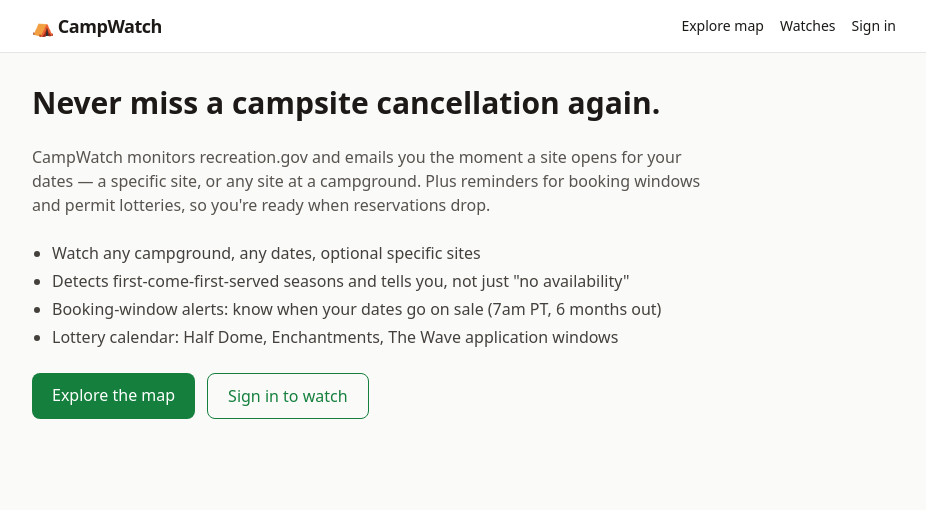
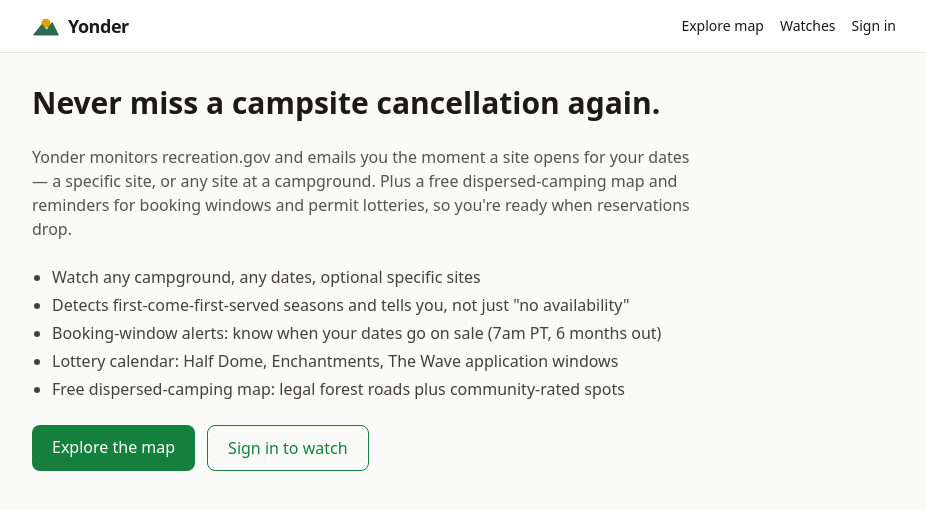
Before and after one commit to oliverklsov/campwatch, a Next.js app in the folder web/: page / in a window 1280 px wide. Shown: the top 510 px of the page, without its empty margins (176-1102 px from the left). Built offline with nearby package versions, Linux system fonts and the light colour scheme.

Commit message:
Rebrand to Yonder: logo, favicon, copy, user-agents

```diff
--- a/web/src/app/api/weather/route.ts
+++ b/web/src/app/api/weather/route.ts
@@ -4,7 +4,7 @@
 // every facility is on US federal land. Two hops: points -> forecast URL.
 // NWS asks for a descriptive User-Agent.
 export const dynamic = "force-dynamic";
-const UA = "CampWatch/1.0 (https://campwatch-tau.vercel.app)";
+const UA = "Yonder/1.0 (https://yonder.camp)";
 
 const empty = () => NextResponse.json({ days: [] });
 
--- a/web/src/app/layout.tsx
+++ b/web/src/app/layout.tsx
@@ -2,9 +2,9 @@
 import "./globals.css";
 
 export const metadata: Metadata = {
-  title: "CampWatch — campsite alerts for recreation.gov",
+  title: "Yonder — campsite alerts & dispersed camping",
   description:
-    "Get alerted the moment a campsite opens up. Watch any site, any campground, plus lottery and booking-window reminders.",
+    "Get alerted the moment a campsite opens up, browse free dispersed camping, and never miss a permit lottery or booking window.",
 };
 
 export default function RootLayout({ children }: { children: React.ReactNode }) {
@@ -13,7 +13,14 @@
       <body className="min-h-screen bg-stone-50 text-stone-900 antialiased">
         <header className="border-b border-stone-200 bg-white">
           <div className="mx-auto flex max-w-4xl items-center justify-between px-4 py-3">
-            <a href="/" className="text-lg font-bold tracking-tight">⛺ CampWatch</a>
+            <a href="/" className="flex items-center gap-2 text-lg font-bold tracking-tight">
+              <svg width="28" height="28" viewBox="0 0 40 40" aria-hidden="true" className="shrink-0">
+                <circle cx="20" cy="16" r="6.5" fill="#E0A100" />
+                <path d="M2 32 L14 17 L21 25 L29 14 L38 32 Z" fill="#2d6a4f" />
+                <rect x="2" y="31" width="36" height="2.5" rx="1.25" fill="#2d6a4f" />
+              </svg>
+              Yonder
+            </a>
             <nav className="flex gap-4 text-sm">
               <a href="/explore" className="hover:underline">Explore map</a>
               <a href="/dashboard" className="hover:underline">Watches</a>
--- a/web/src/app/page.tsx
+++ b/web/src/app/page.tsx
@@ -3,15 +3,17 @@
     <div className="space-y-6">
       <h1 className="text-3xl font-bold">Never miss a campsite cancellation again.</h1>
       <p className="max-w-2xl text-stone-600">
-        CampWatch monitors recreation.gov and emails you the moment a site opens for your
-        dates — a specific site, or any site at a campground. Plus reminders for booking
-        windows and permit lotteries, so you&apos;re ready when reservations drop.
+        Yonder monitors recreation.gov and emails you the moment a site opens for your
+        dates — a specific site, or any site at a campground. Plus a free dispersed-camping
+        map and reminders for booking windows and permit lotteries, so you&apos;re ready when
+        reservations drop.
       </p>
       <ul className="max-w-2xl list-disc space-y-1 pl-5 text-stone-700">
         <li>Watch any campground, any dates, optional specific sites</li>
         <li>Detects first-come-first-served seasons and tells you, not just &quot;no availability&quot;</li>
         <li>Booking-window alerts: know when your dates go on sale (7am PT, 6 months out)</li>
         <li>Lottery calendar: Half Dome, Enchantments, The Wave application windows</li>
+        <li>Free dispersed-camping map: legal forest roads plus community-rated spots</li>
       </ul>
       <div className="flex flex-wrap gap-3">
         <a
--- a/web/src/lib/lotteries-import.ts
+++ b/web/src/lib/lotteries-import.ts
@@ -58,7 +58,7 @@
 
 export async function importLotteries(db: ReturnType<typeof createServiceClient>) {
   const res = await fetch("https://www.recreation.gov/api/lottery/available", {
-    headers: { "User-Agent": "CampWatch/1.0 (https://campwatch-tau.vercel.app)", accept: "application/json" },
+    headers: { "User-Agent": "Yonder/1.0 (https://yonder.camp)", accept: "application/json" },
     cache: "no-store",
   });
   if (!res.ok) throw new Error(`lottery list ${res.status}`);
```
Also changed, not shown: web/src/app/icon.svg (added).
